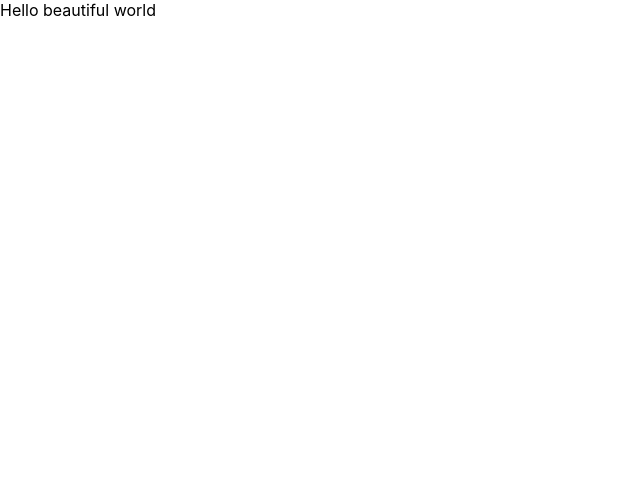
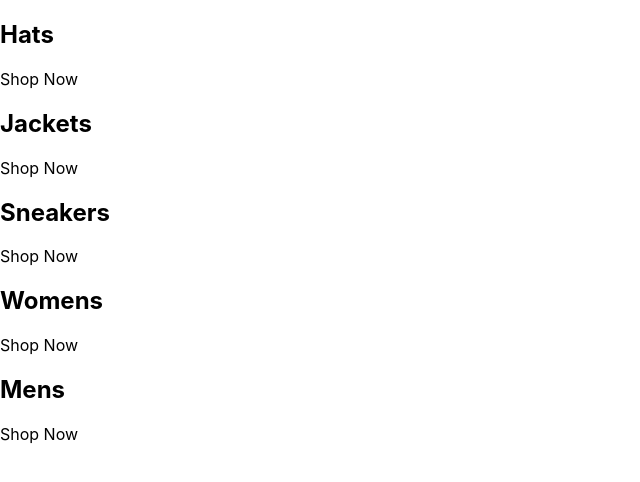
Before and after one commit to oanskyy/react-e-commerce-app, a React (Create React App) app: page / in a window 1280 px wide. Shown: the top 482 px of the page, without its empty margins (0-640 px from the left). Built offline with nearby package versions, Linux system fonts and the light colour scheme.

Commit message:
feat: set up base structure for project

```diff
--- a/src/App.js
+++ b/src/App.js
@@ -1,7 +1,43 @@
+const App = () => {
+	return (
+		<div className='categories-container'>
+			<div className='category-container'>
+				{/*	<img /> */}
+				<div className='category-body-container'></div>
 
+				<h2>Hats</h2>
+				<p>Shop Now</p>
+			</div>
+			<div className='category-container'>
+				{/*	<img /> */}
+				<div className='category-body-container'></div>
 
-const App = () => {
-	return <div>Hello beautiful world</div>
+				<h2>Jackets</h2>
+				<p>Shop Now</p>
+			</div>
+			<div className='category-container'>
+				{/*	<img /> */}
+				<div className='category-body-container'></div>
+
+				<h2>Sneakers</h2>
+				<p>Shop Now</p>
+			</div>
+			<div className='category-container'>
+				{/*	<img /> */}
+				<div className='category-body-container'></div>
+
+				<h2>Womens</h2>
+				<p>Shop Now</p>
+			</div>
+			<div className='category-container'>
+				{/*	<img /> */}
+				<div className='category-body-container'></div>
+
+				<h2>Mens</h2>
+				<p>Shop Now</p>
+			</div>
+		</div>
+	)
 }
 
 export default App
```
